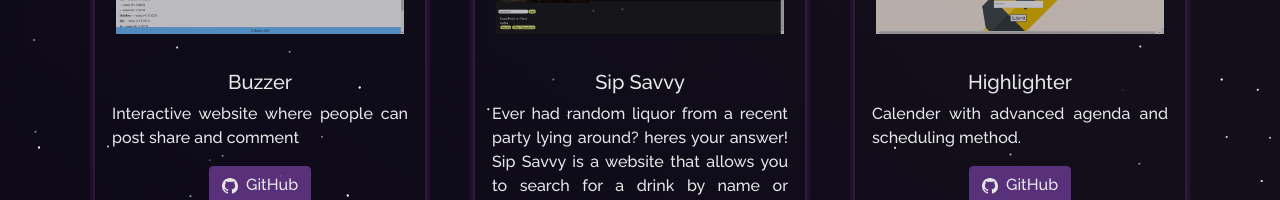
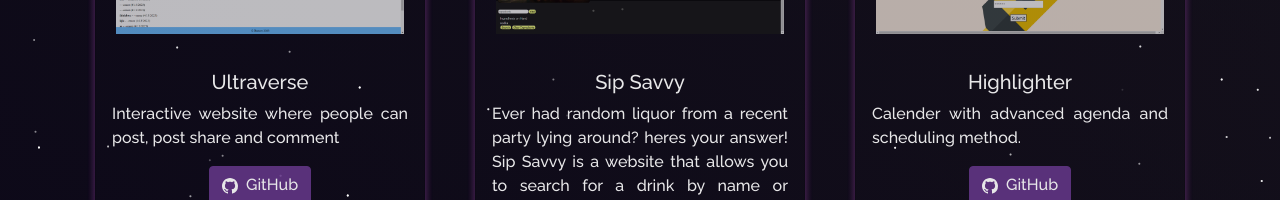
Before and after one commit to Oscarc691/ReactPortfolio, a React (Create React App) app: page /project in a window 1280 px wide. Shown: the part 442-642 px from the top of the page. Built offline with nearby package versions, Linux system fonts and the light colour scheme.

Commit message:
added Ultraverse as the first project

```diff
--- a/src/components/Projects/Projects.js
+++ b/src/components/Projects/Projects.js
@@ -24,9 +24,9 @@ function Projects() {
             <ProjectCard
               imgPath={buzzer}
               isBlog={false}
-              title="Buzzer"
-              description="Interactive website where people can post share and comment"
-              ghLink="https://fathomless-wave-31109.herokuapp.com/"
+              title="Ultraverse"
+              description="Interactive website where people can post, post share and comment"
+              ghLink="https://github.com/Oscarc691/Ultraverse-Intern"
 
             />
           </Col>
```
Also changed, not shown: 1 other file (tests, documents, lock files or other folders).
